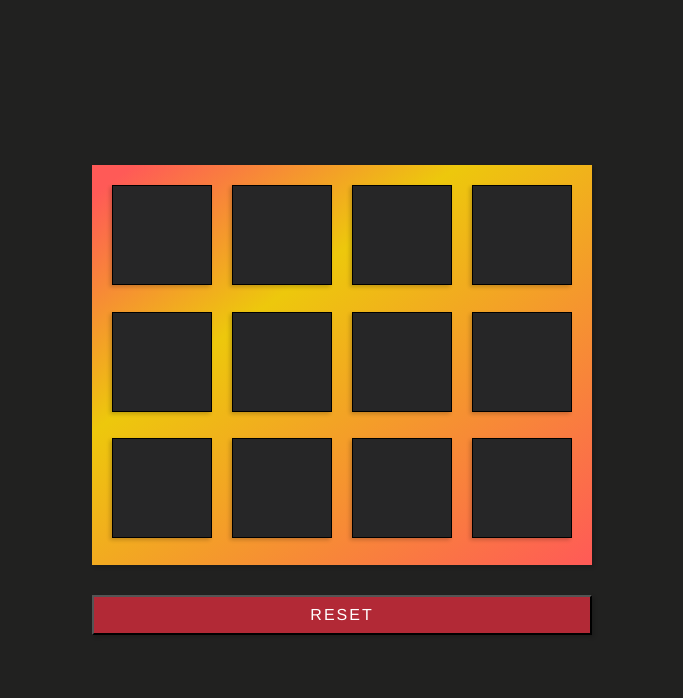
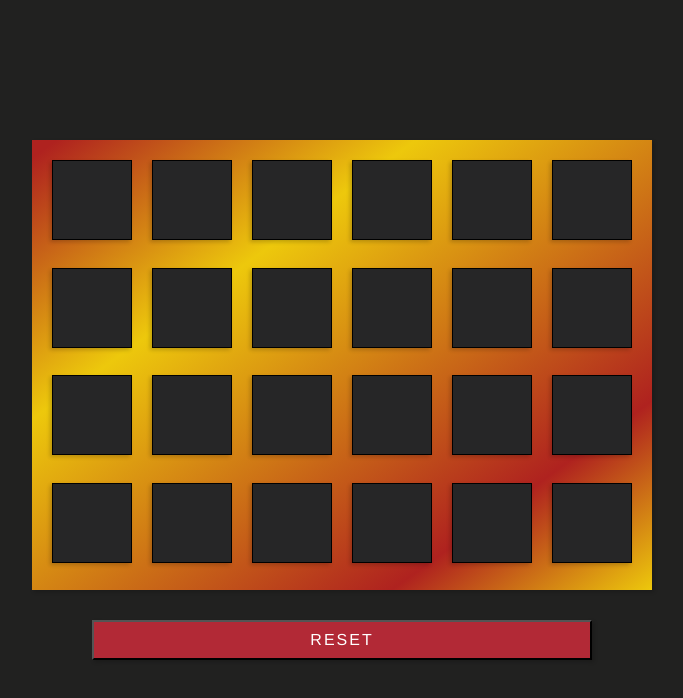
Before and after one commit to moisesdreckmann/jogosDio, a website built with Vite: page src/pages/memoria.html in a window 1280 px wide. Shown: the whole page, without its empty margins (298-981 px from the left). Built offline with nearby package versions, Linux system fonts and the light colour scheme.

Commit message:
aprimorei jogo memoria

```diff
--- a/src/js/memoria.js
+++ b/src/js/memoria.js
@@ -3,6 +3,7 @@
 const emojis = cards.emojis
 let openCards = cards.openCards;
 const container = cards.container
+const audio = new Audio('../assets/audios/_card.mp3')
 
 const btn = cards.btn
 btn.onclick = resetGame
@@ -30,6 +31,7 @@
     if (openCards.length < 2) {
         this.classList.add('boxOpen')
         openCards.push(this)
+        audio.play()
     }
     if (openCards.length === 2) {
         setTimeout(() => {
--- a/src/js/objects.js
+++ b/src/js/objects.js
@@ -14,7 +14,7 @@ const state = {
 }
 
 const cards = {
-    emojis: ['🍕','🍕','🍔','🍔','🍗','🍗','🍫','🍫','🍟','🍟','👀','👀'],
+    emojis: ['🍕','🍕','🍔','🍔','🍗','🍗','🍫','🍫','🍟','🍟','👀','👀', '🥩','🥩','🎂','🎂','🍰','🍰','🥤','🥤','☕','☕', '🌭','🌭'],
     openCards: [],
     container: document.querySelector('.sectionMemoria'),
     btn: document.querySelector('.btnMemoria')
--- a/style.css
+++ b/style.css
@@ -138,13 +138,13 @@ main {
 /*jogo da memoria*/
 
 .sectionMemoria {
-  width: 500px;
-  height: 400px;
+  width: 620px;
+  height: 450px;
   display: flex;
   flex-direction: row;
   flex-wrap: wrap;
   gap: 20px;
-  background: linear-gradient(144deg, rgba(255,90,87,1) 4%, rgba(237,200,12,1) 35%, rgba(255,90,87,1) 100%);
+  background: linear-gradient(144deg, rgba(175,34,31,1) 2%, rgba(237,200,12,1) 31%, rgba(175,34,31,1) 79%, rgba(237,200,12,1) 100%);
   box-shadow: 2px 2px 4px rgba(0, 0, 0, 0.196);
   padding: 20px;
   transform-style: preserve-3d;
@@ -166,8 +166,8 @@ main {
   justify-content: center;
   align-items: center;
   background-color: white;
-  width: 100px;
-  height: 100px;
+  width: 80px;
+  height: 80px;
   box-shadow: 2px 2px 4px rgba(0, 0, 0, 0.196);
   perspective: 500px;
   border: 1px solid black;
@@ -319,3 +319,5 @@ section .column span {
 .piano-keys .key.hide span {
   display: none;
 }
+
+/*pedra papel e tesoura*/
```
Also changed, not shown: 1 other file.
